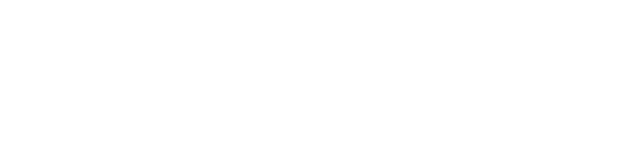
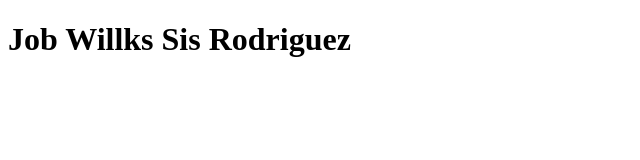
Before and after one commit to jsis-2018520/IN5AV_2018520, a plain HTML site: page Index.html in a window 1280 px wide. Shown: the whole page, without its empty margins (0-640 px from the left). Drawn offline with Linux system fonts and the light colour scheme.

Commit message:
Se agrego un titulo al archivo Index.html

```diff
--- a/Index.html
+++ b/Index.html
@@ -3,6 +3,7 @@
         <title>Primer programa en git</title>
     </head>
     <body>
+        <h1> Job Willks Sis Rodriguez </h1>
 
     </body>
 </html>
```
